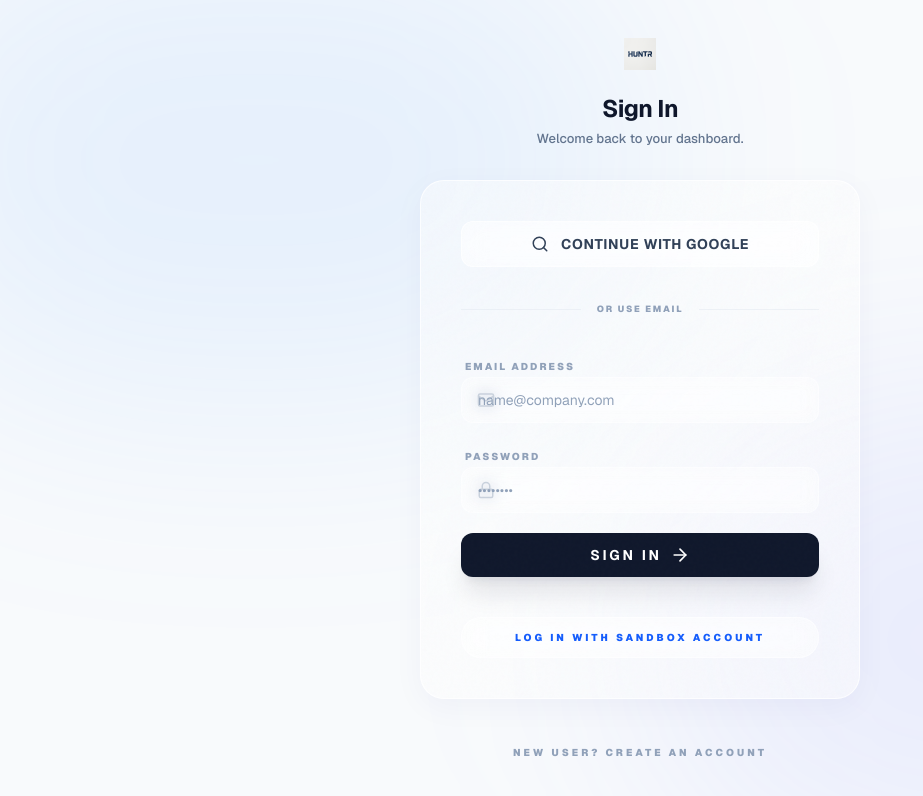
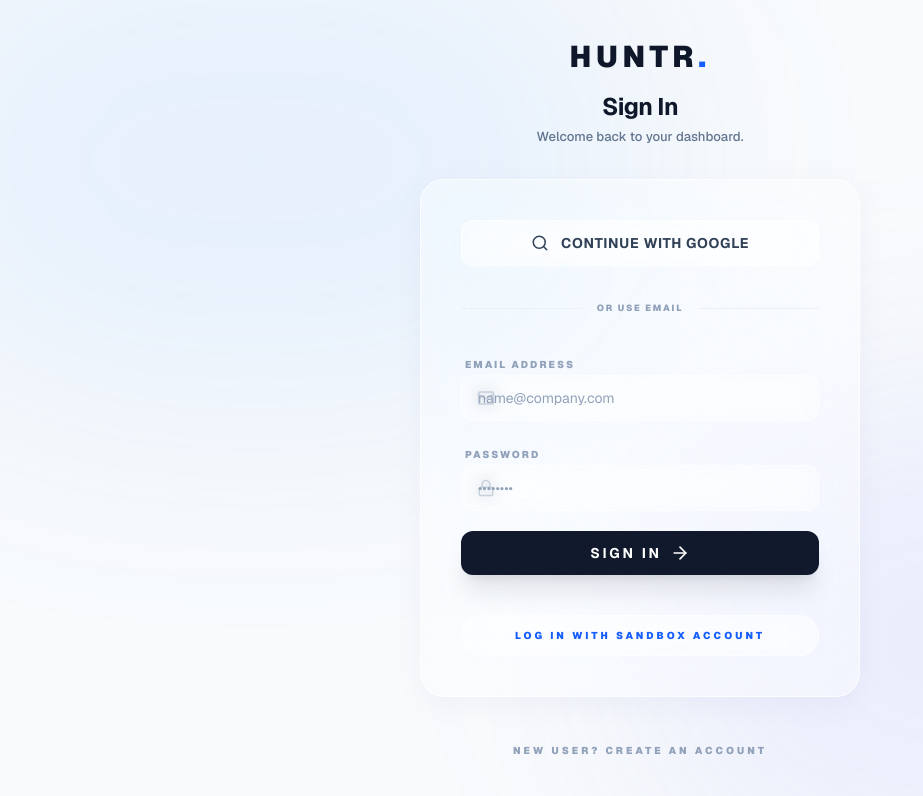
Before and after one commit to hunterom-pe/huntr-v2, a Next.js app: page /login in a window 1280 px wide. Shown: the top 796 px of the page, without its empty margins (0-923 px from the left). Built offline with nearby package versions, Linux system fonts and the light colour scheme.

Commit message:
style: Switch from image logo to stylized typographic wordmark

```diff
--- a/src/app/dashboard/layout.tsx
+++ b/src/app/dashboard/layout.tsx
@@ -1,7 +1,6 @@
 "use client";
 
 import Link from "next/link";
-import Image from "next/image";
 import { usePathname } from "next/navigation";
 import { LayoutDashboard, Briefcase, User, LogOut, Zap, Menu, Bell } from "lucide-react";
 import { useState } from "react";
@@ -28,14 +27,10 @@
       <aside className="hidden lg:flex flex-col w-72 h-[calc(100vh-3rem)] sticky top-6 z-20">
         <div className="glass-panel h-full flex flex-col p-6 border-white/60 shadow-2xl shadow-slate-200/50">
           <div className="flex items-center mb-12 px-2">
-            <Link href="/" className="flex items-center">
-              <Image
-                src="/logo.png"
-                alt="HUNTR Logo"
-                width={130}
-                height={35}
-                className="h-6 w-auto object-contain mix-blend-multiply"
-              />
+            <Link href="/" className="flex items-center group">
+              <span className="text-xl font-black tracking-[0.15em] text-slate-900 group-hover:text-blue-600 transition-colors">
+                HUNTR<span className="text-blue-600">.</span>
+              </span>
             </Link>
           </div>
 
@@ -121,8 +116,10 @@
           <div className="absolute inset-0 bg-slate-900/10 backdrop-blur-md" onClick={() => setIsMobileMenuOpen(false)} />
           <aside className="relative w-80 glass-panel h-full flex flex-col p-8 animate-in slide-in-from-left duration-300">
             <div className="flex items-center justify-between mb-12">
-              <Link href="/" className="flex items-center">
-                <Image src="/logo.png" alt="HUNTR Logo" width={130} height={35} className="h-7 w-auto object-contain brightness-0 contrast-200" />
+              <Link href="/" className="flex items-center group">
+                <span className="text-xl font-black tracking-[0.15em] text-slate-900 group-hover:text-blue-600 transition-colors">
+                  HUNTR<span className="text-blue-600">.</span>
+                </span>
               </Link>
               <button onClick={() => setIsMobileMenuOpen(false)} className="text-slate-400 text-xl font-black">✕</button>
             </div>
--- a/src/app/login/page.tsx
+++ b/src/app/login/page.tsx
@@ -2,7 +2,6 @@
 
 import { useState } from "react";
 import Link from "next/link";
-import Image from "next/image";
 import { Zap, Mail, Lock, Search as Google, ArrowRight, Loader2 } from "lucide-react";
 
 export default function LoginPage() {
@@ -25,14 +24,10 @@
 
       <div className="w-full max-w-[440px] space-y-6 relative z-10">
         <div className="text-center space-y-4 mb-8">
-          <Link href="/" className="inline-block transition-transform hover:scale-105 duration-300">
-            <Image
-              src="/logo.png"
-              alt="HUNTR Logo"
-              width={160}
-              height={50}
-              className="h-8 w-auto object-contain mix-blend-multiply mx-auto"
-            />
+          <Link href="/" className="inline-flex items-center gap-2 group transition-transform hover:scale-105 duration-300">
+            <span className="text-3xl font-black tracking-[0.15em] text-slate-900 group-hover:text-blue-600 transition-colors">
+              HUNTR<span className="text-blue-600">.</span>
+            </span>
           </Link>
           <div className="space-y-1">
             <h1 className="text-2xl font-bold text-slate-900 tracking-tight">
--- a/src/app/page.tsx
+++ b/src/app/page.tsx
@@ -1,5 +1,4 @@
 import Link from "next/link";
-import Image from "next/image";
 import { ArrowRight, Play, Zap, Shield, Search, FileText } from "lucide-react";
 
 export default function Home() {
@@ -14,14 +13,10 @@
       <div className="max-w-7xl mx-auto space-y-6">
         {/* Header Bento */}
         <header className="glass-panel px-8 py-4 flex justify-between items-center z-50">
-          <Link href="/" className="flex items-center">
-            <Image
-              src="/logo.png"
-              alt="HUNTR Logo"
-              width={120}
-              height={30}
-              className="h-6 w-auto object-contain mix-blend-multiply"
-            />
+          <Link href="/" className="flex items-center group">
+            <span className="text-xl font-black tracking-[0.15em] text-slate-900 group-hover:text-blue-600 transition-colors">
+              HUNTR<span className="text-blue-600">.</span>
+            </span>
           </Link>
           <nav className="hidden md:flex items-center gap-8 text-[11px] font-black text-slate-400 uppercase tracking-[0.2em]">
             <Link href="#process" className="hover:text-blue-600 transition-colors">How it works</Link>
@@ -52,7 +47,7 @@
             </div>
           </div>
 
-          <div className="lg:col-span-5 glass-panel p-8 overflow-hidden group">
+          <div className="lg:col-span-5 glass-panel p-8 bg-slate-900/5 overflow-hidden group">
             <div className="absolute inset-0 bg-gradient-to-br from-blue-100/20 to-transparent pointer-events-none" />
             <div className="relative z-10 h-full flex flex-col justify-between">
               <div className="label-caps text-blue-600 opacity-80">Live matching search</div>
```
